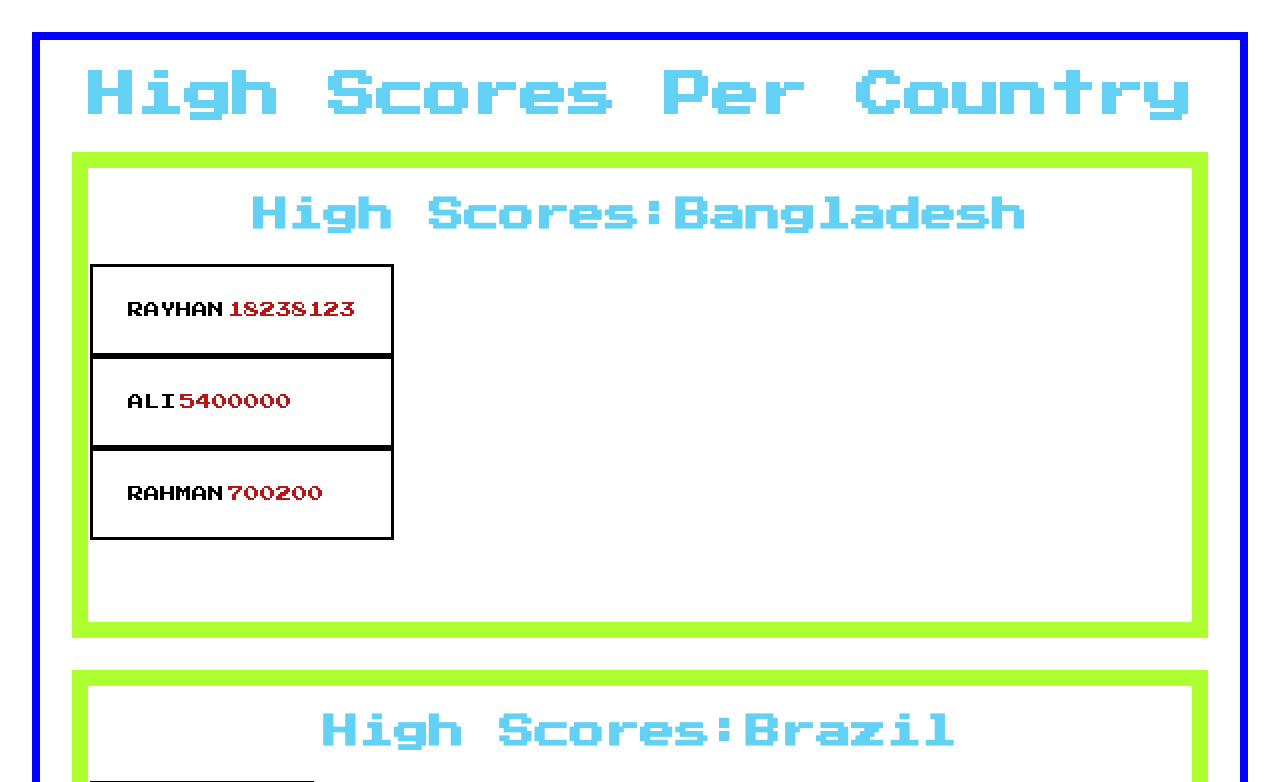
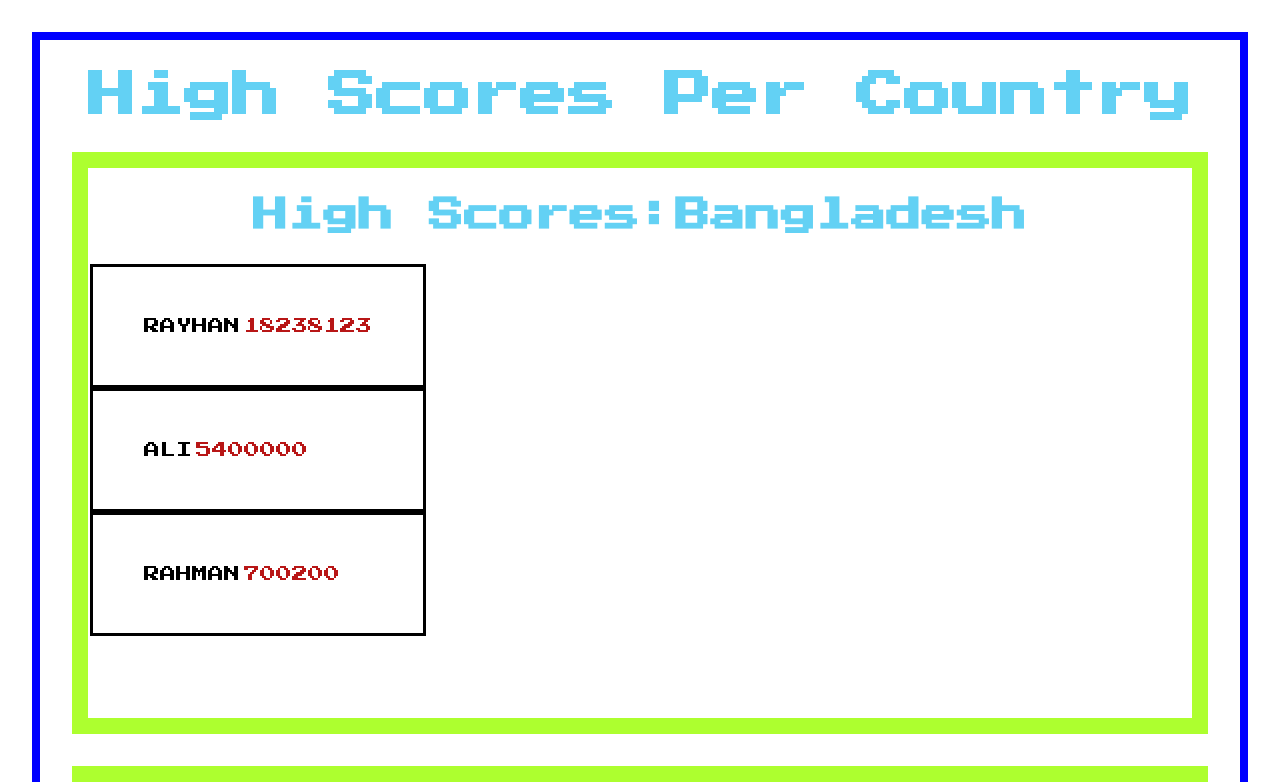
Before and after one commit to ironkamosi/high-scores-react-, a React (Create React App) app: page / in a window 1280 px wide. Shown: the top 782 px of the page. Built offline with nearby package versions, Linux system fonts and the light colour scheme.

Commit message:
adding styling to tables

```diff
--- a/src/TableBody.js
+++ b/src/TableBody.js
@@ -16,7 +16,6 @@ const TableBody = ({ scores }) => {
       <tbody className="table-body-border">
         {sortedCountryScores.map((scoreData, index) => {
           return (
-
             <tr key={index + 200} className="rowScoreData">
               <div className="score-table">
                 <td className="retro-font-names" key={index}>
--- a/src/index.css
+++ b/src/index.css
@@ -42,6 +42,8 @@ font-size: 3em;
 .retro-font-scores{
  font-family: 'Press Start 2P', cursive	;
  color: #b81616;
+ /* padding-left: 5em; */
+
 }
 
 /* .rowScoreData{
@@ -54,5 +56,5 @@ tr{
 border: black solid;
 border-width: 3px;
 display:block;
-padding: 2em;
+padding: 3em;
 }
```
